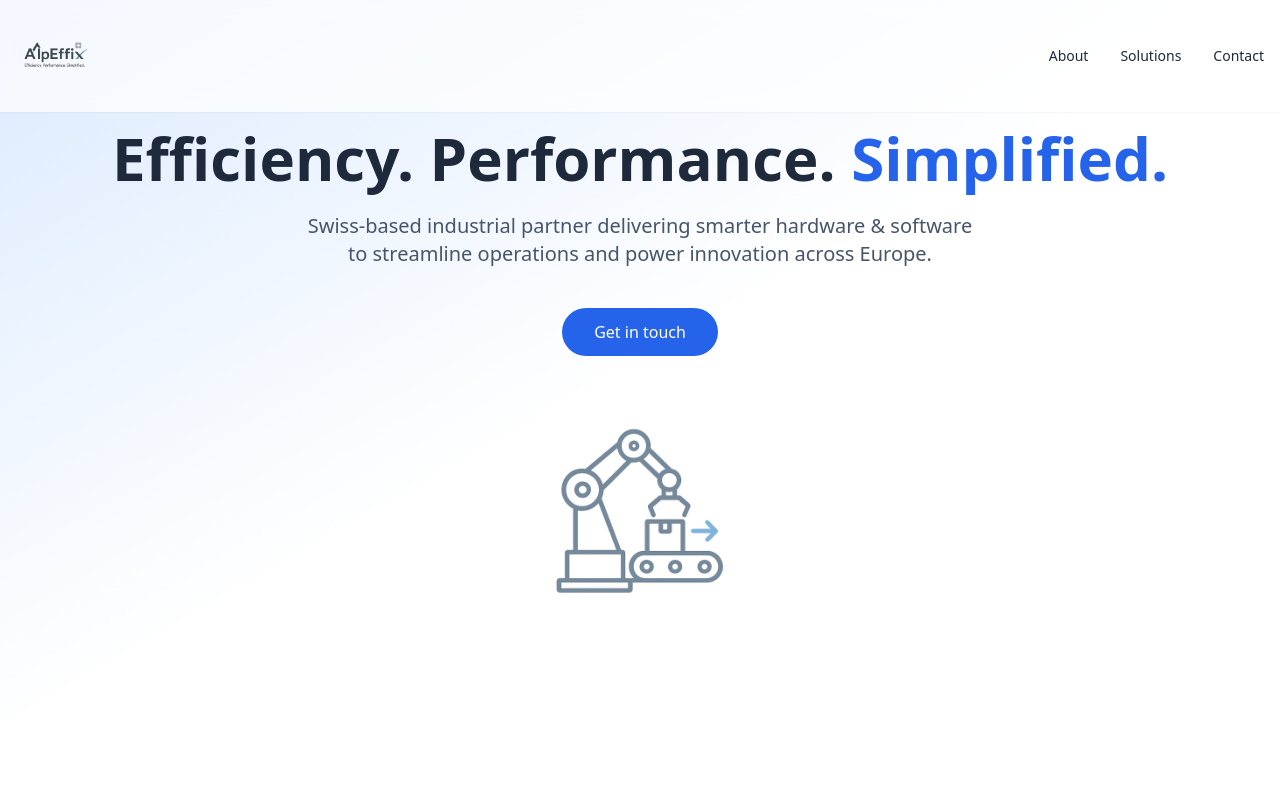
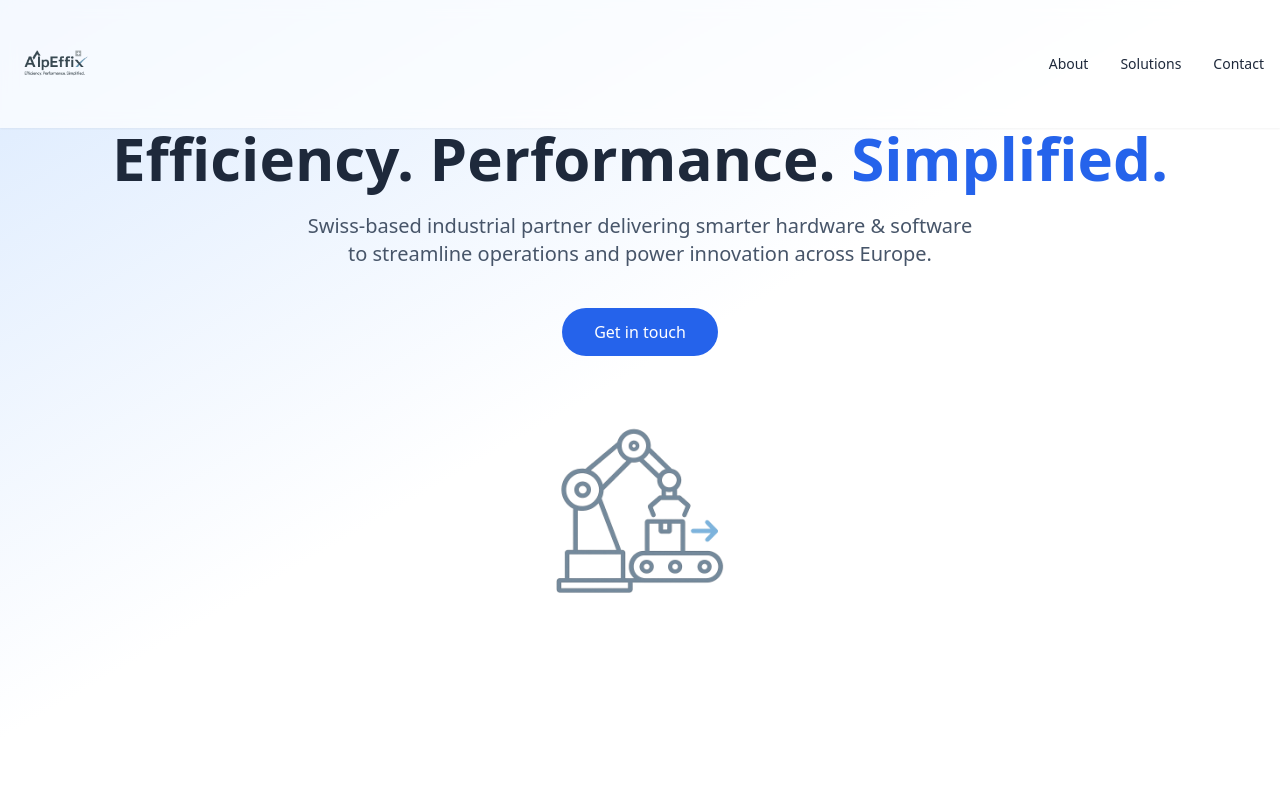
Before and after one commit to vincentdeborde/AlpEffix, a plain HTML site: page index.html in a window 1280 px wide. Shown: the top 800 px of the page. Drawn offline with nearby package versions, Linux system fonts and the light colour scheme.

Commit message:
index.html

```diff
--- a/index.html
+++ b/index.html
@@ -13,14 +13,11 @@
 <body class="font-sans antialiased text-slate-800">
   <!-- Header -->
   <header class="fixed top-0 inset-x-0 z-50 bg-white/70 backdrop-blur shadow-sm">
-    <div class="max-w-7xl mx-auto flex items-center justify-between p-4">
-      <!-- Use the high‑res logo you supplied (logo.png) -->
-      <a href="#home" class="flex items-center space-x-2">
+  <div class="max-w-7xl mx-auto flex items-center justify-between py-6 px-4 min-h-[96px]">
+    <a href="#home" class="flex items-center space-x-3">
       <img src="logo.png" alt="AlpEffix logo" class="h-20 w-auto" loading="lazy" />
       <span class="sr-only">AlpEffix</span>
     </a>
-
-      <!-- Desktop navigation -->
     <nav class="hidden md:flex space-x-8 text-sm font-medium">
       <a href="#about" class="hover:text-blue-600">About</a>
       <a href="#services" class="hover:text-blue-600">Solutions</a>
```
Lines whose indentation alone changed are shown as unchanged.
